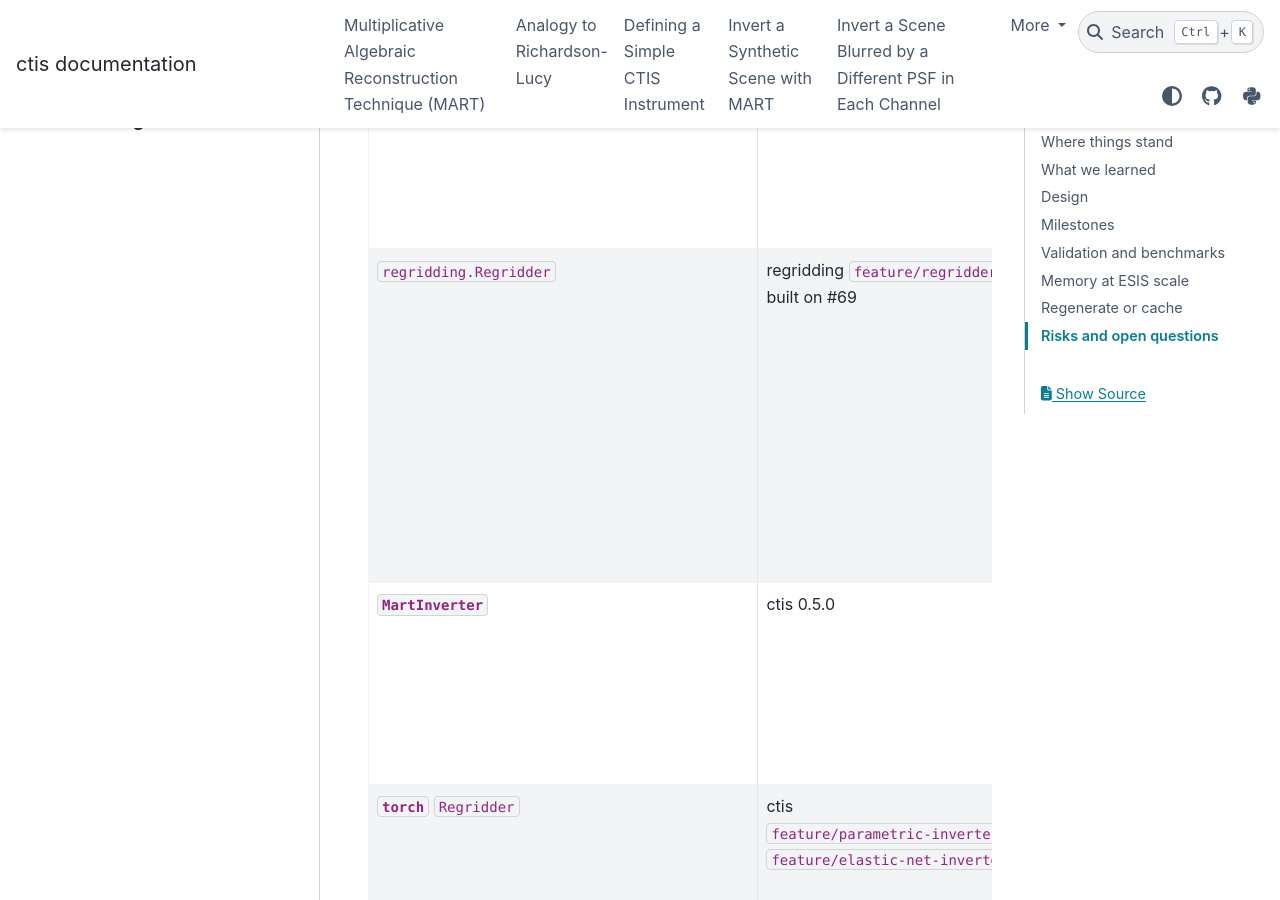
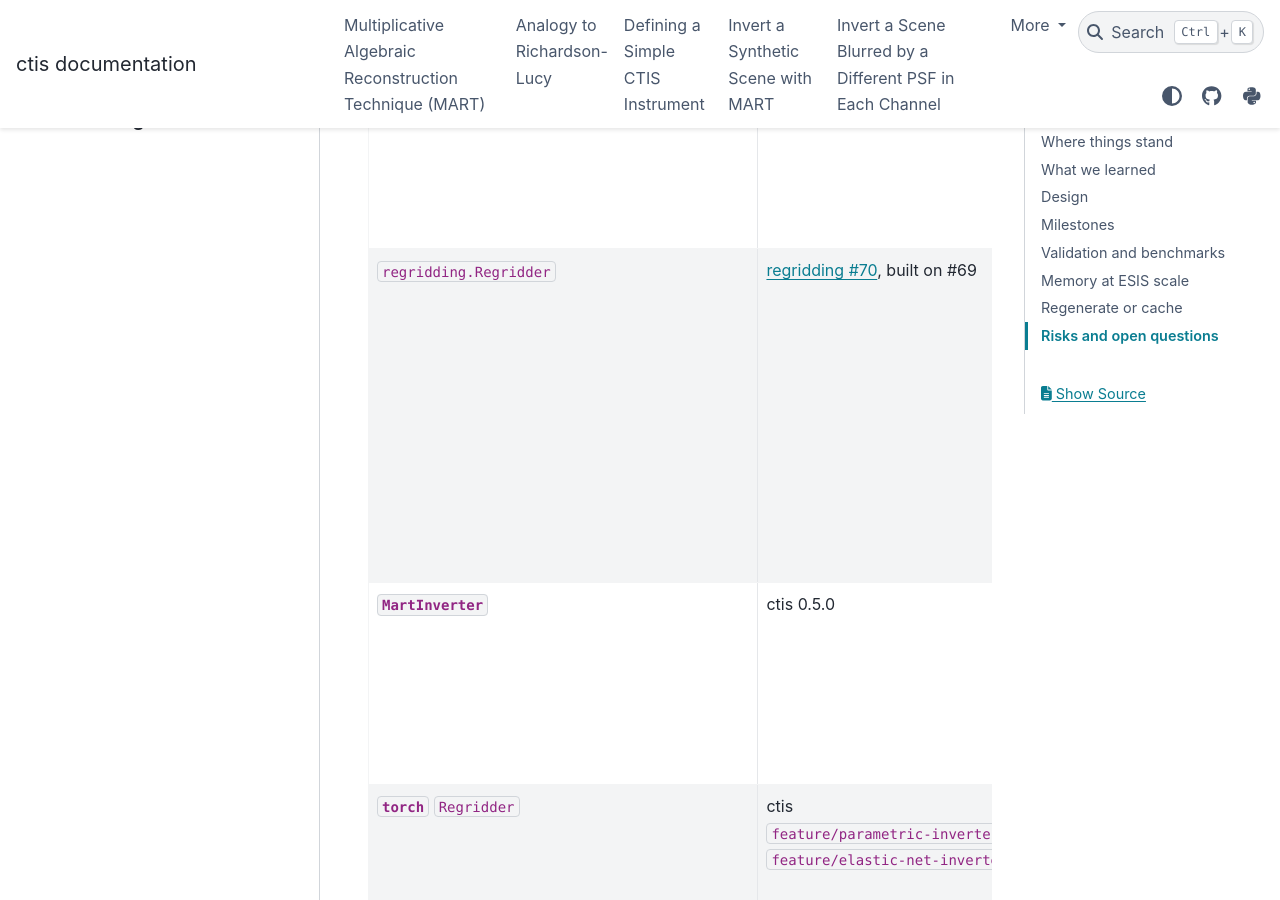
Before and after one commit to sun-data/ctis, a Sphinx documentation site: the page built from docs/roadmap/cuda-mart.rst, in a window 1280 px wide and 900 px high, scrolled down 1098 px. Built offline with Sphinx 7.4.7 and the PyData theme 0.15.4, drawn with Linux system fonts in a browser that asks for light colours; the version number could not be read and is left out.

Commit message:
Link the Regridder prototype's pull request from the roadmap.
Co-Authored-By: Claude Opus 5.5 <noreply@anthropic.com>
Claude-Session: https://claude.ai/code/session_01GqceVSp8s2msxj1Dr9MrGU

```diff
--- a/docs/roadmap/cuda-mart.rst
+++ b/docs/roadmap/cuda-mart.rst
@@ -41,8 +41,8 @@ Where things stand
       - Conservative transposes of device weights;
         its per-grid cell volumes give the CSR operator its conservative scaling
     * - ``regridding.Regridder``
-      - regridding ``feature/regridder``, built on #69
-      - Prototype, not yet in a pull request, 67 tests
+      - `regridding #70 <https://github.com/sun-data/regridding/pull/70>`__, built on #69
+      - Draft prototype, 67 tests
       - Every channel and wavelength in one CSR matrix,
         with broadcasting declared by shapes, exact and conservative transposes,
         and assembly on the host or GPU that agree bit for bit
```
